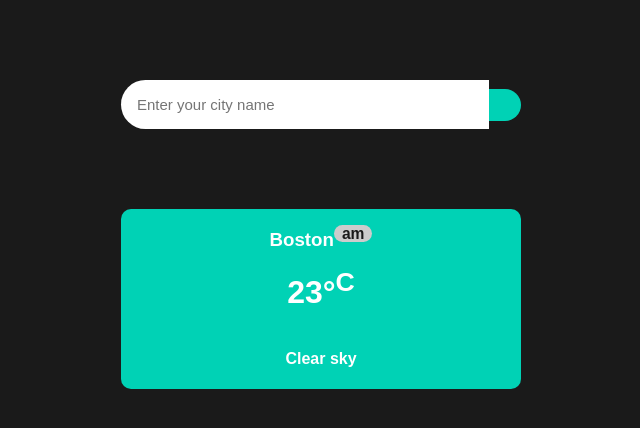
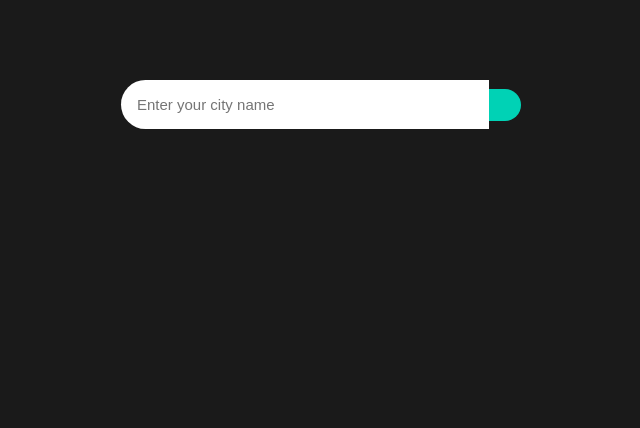
Before and after one commit to ShirazMuhd/React-Weather-App, a React (Create React App) app: page / in a window 1280 px wide. Shown: the top 428 px of the page, without its empty margins (319-959 px from the left). Built offline with nearby package versions, Linux system fonts and the light colour scheme; the HTML template or start-up script is replaced by a standard one.

Commit message:
card completed

```diff
--- a/src/components/Search.jsx
+++ b/src/components/Search.jsx
@@ -24,10 +24,12 @@ function Search() {
                     placeholder="Enter your city name"
                     value={query}
                     onChange={(e) => setQuery(e.target.value)} />
-                <button type="submit" onClick={search}><i class="fas fa-search"></i></button>
+                <button type="submit" onClick={search}><i className="fas fa-search"></i></button>
             </div>
 
-            <WeatherCard/>
+            {Weather.main && (
+                <h1>Temperature</h1>
+            )}
         </React.Fragment>
     )
 
```
